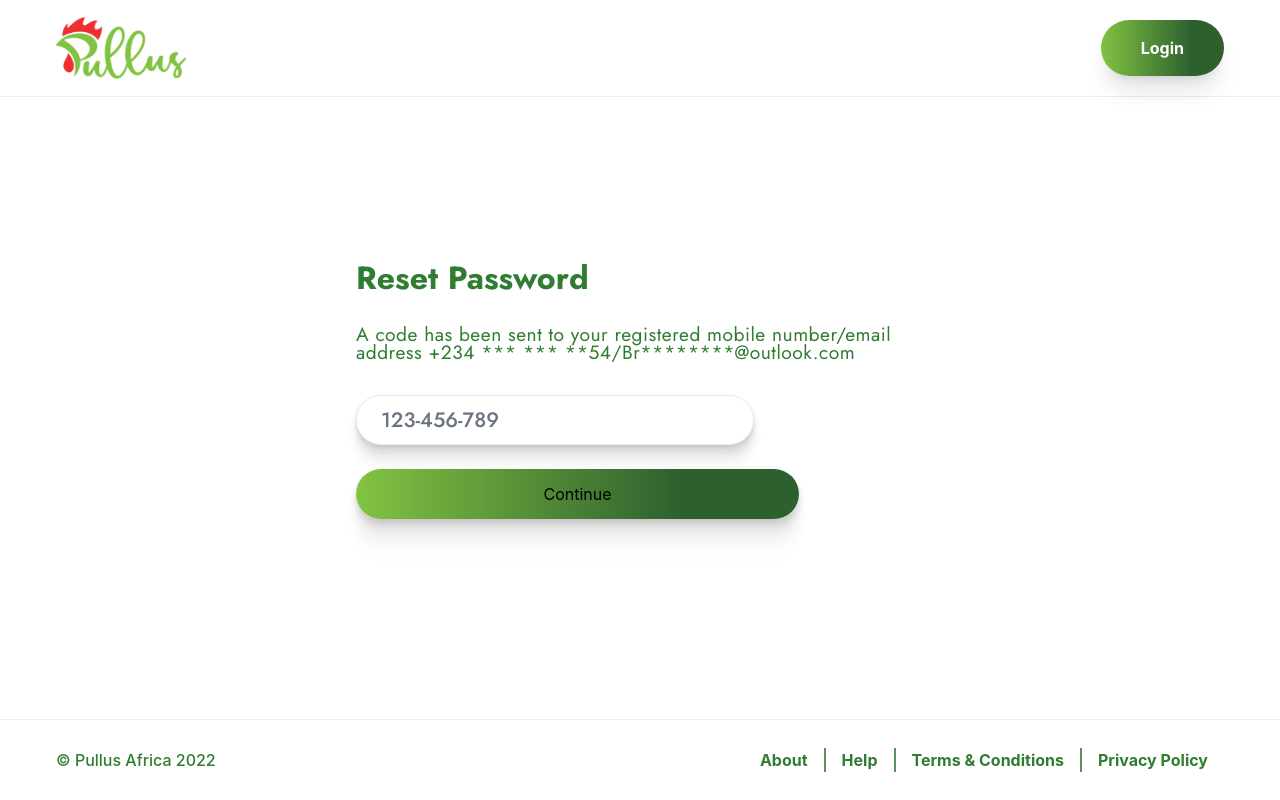
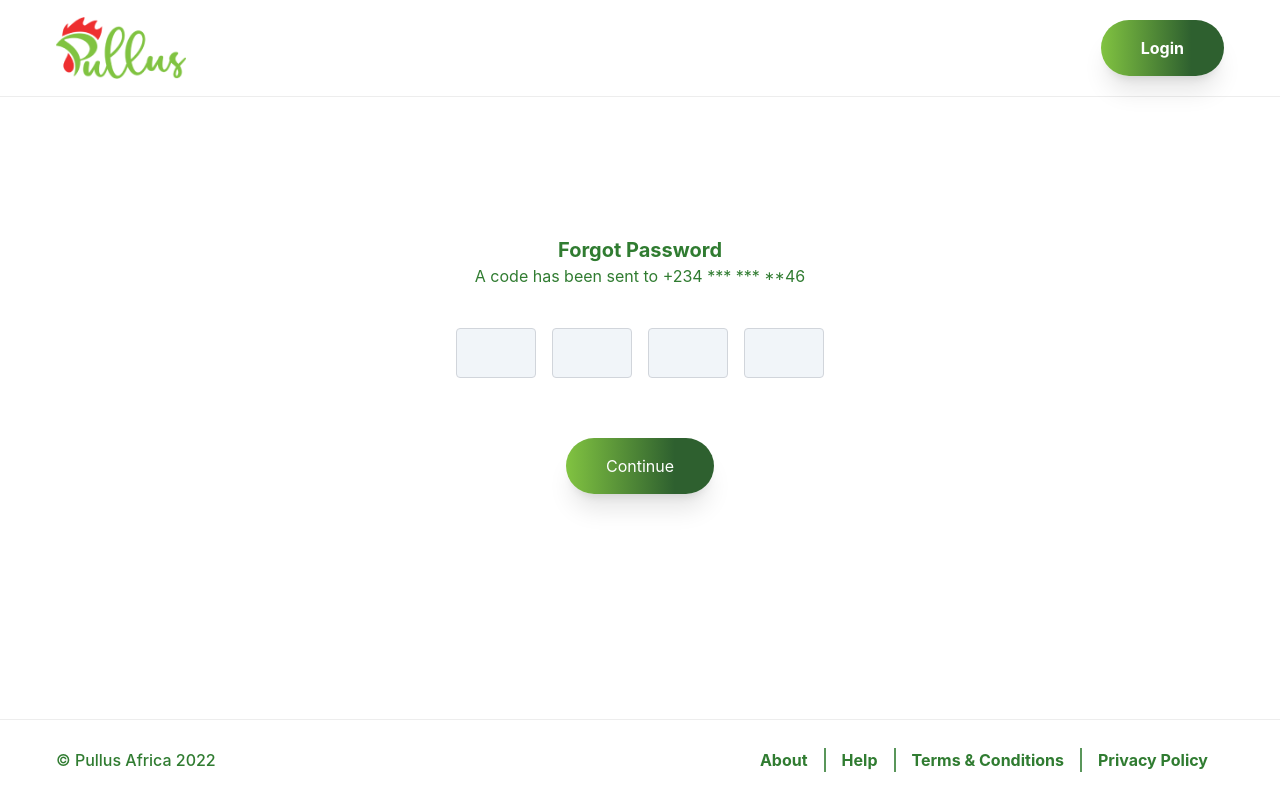
Before and after one commit to codingSlimey/PullusProject, a React (Create React App) app in the folder pullus-app/: page /reset-password in a window 1280 px wide. Built offline with nearby package versions, Linux system fonts and the light colour scheme; a web font is replaced by a local one.

Commit message:
switched ui for forgot password page to modal format

```diff
--- /dev/null
+++ b/package.json
@@ -0,0 +1,5 @@
+{
+  "dependencies": {
+    "form-controller-lite": "^1.0.11"
+  }
+}
--- a/pullus-app/src/components/FARMER/Input.jsx
+++ b/pullus-app/src/components/FARMER/Input.jsx
@@ -1,7 +1,7 @@
 import React from "react";
 
 export default function Input(props) {
-  const { name, label, action, } = props;
+  const { name, label, onChange, } = props;
   return (
     <>
     { label &&
@@ -13,7 +13,7 @@ export default function Input(props) {
       {/* <input type={type} placeholder={placelholder} name={name}/> */}
       <input
         {...props}
-        onChange={action}
+        onChange={onChange}
         className="h-14 px-6 placeholder:text-placeholder mb-6 shadow-lg border border-grey bg-[#fff]  w-full rounded-full  focus:outline-none  focus:border-none "
       />
     </>
--- a/pullus-app/src/components/LOGIN/ForgotPassword.js
+++ b/pullus-app/src/components/LOGIN/ForgotPassword.js
@@ -2,8 +2,20 @@ import React from 'react'
 import styles from './styles.module.css'
 import chatIcon from './icons/chatIcon.png'
 import envelopeIcon from './icons/envelopeIcon.png'
+import Button from '../FARMER/button'
+import EModal from '../../modal/EModal'
+import ResetPassword from './ResetPassword'
 
 export default function ForgotPassword() {
+	const [showModal, setShowModal] = React.useState(false);
+  const handleModal = () => {
+    setShowModal(!showModal);
+  };
+  const closeModal = (event) => {
+    if (!event.target.closest(".emodal")) {
+      setShowModal(false);
+    }
+  };
 	return (
 		<>
 			<section className={styles.forgotPassword}>
@@ -36,6 +48,27 @@ export default function ForgotPassword() {
 							<p>Br******@outlook.com</p>
 						</div>
 					</div>
+            {showModal && (
+					<div className={` z-10 fixed bg-modal left-0 top-0 h-screen  w-full  `} onClick={closeModal} >
+						<div className='emodal'>
+						<EModal modalProps={<ResetPassword/>} />
+						</div>
+
+			</div>
+			)}
+					<div className=' my-10 -mx-10' >
+						<Button
+						action={handleModal}
+						color={'fade'}
+						title={'Continue'}
+						extraClass={
+							'font-bold text-xl text-center w-full  justify-center items-center'
+						}
+
+						/>
+
+
+					</div>
 				</div>
 			</section>
 		</>
--- a/pullus-app/src/components/LOGIN/NewPassword.js
+++ b/pullus-app/src/components/LOGIN/NewPassword.js
@@ -1,38 +1,59 @@
-import React, { useState } from 'react'
-import styles from './styles.module.css'
+import React, { useState } from "react";
+// import styles from './styles.module.css'
+import Input from "../FARMER/Input";
+import Button from "../FARMER/button";
+import { useNavigate } from "react-router-dom";
 
 export default function NewPassword() {
-	const [newPassword, setNewPassword] = useState({ password: '' })
-	const [confirmation, setConfirmation] = useState({ confirmPassword: '' })
+  const [newPassword, setNewPassword] = useState('');
+  const [confirmation, setConfirmation] = useState('');
+  const navigate = useNavigate()
 
-	console.log(newPassword)
+   const handleChange = (event) => {
+	setNewPassword(event.target.value)
+   }
 
-	function handleChange(event) {
-		const { name, value } = event.target
+  function handleSubmit(event) {
+    event.preventDefault();
 
-		setNewPassword((prev) => {
-			return {
-				...prev,
-				[name]: value,
-			}
-		})
+    if (newPassword === confirmation && newPassword.length > 5 && newPassword !== '' && confirmation !== '') {
+		navigate('/farmer/production-plan')
+
+    }
+	else {
+		alert('Passwords do not match')
 	}
+  }
 
-	function handleSubmit(event) {
-		event.preventDefault()
+  return (
+    <div>
+      <form className="px-10 py-5 flex flex-col "  onSubmit={handleSubmit}>
+        <Input
+          type="password"
+          placeholder="**********"
+          label="Create Your new Password"
+          onChange={handleChange}
+          value={newPassword}
+        />
+        <Input
+          type="password"
+          placeholder="**********"
+          label="Confirm Your new Password"
+          name="confirmPassword"
+          onChange={(event) => {
+            setConfirmation(event.target.value);
+          }}
+        />
+		<div className="flex mx-auto justify-center">
+        <Button title="Continue" color={`fade`}  />
+		</div>
+      </form>
+    </div>
+  );
+}
 
-		if (newPassword.password === confirmation.confirmPassword) {
-			console.log('Submit form after confirming password.')
-		}
-	}
-
-	return (
-		<>
-			<section className={styles.forgotPassword}>
-				<form className={styles.newPasswordForm}>
-					<h2>Enter Your New Password</h2>
-
-					<input
+{
+  /* <input
 						type={'password'}
 						placeholder={'New Password'}
 						name={'password'}
@@ -50,11 +71,5 @@ export default function NewPassword() {
 								return { ...prev, [name]: value }
 							})
 						}}
-					/>
-
-					<button onClick={handleSubmit}>Continue</button>
-				</form>
-			</section>
-		</>
-	)
+					/> */
 }
--- a/pullus-app/src/components/LOGIN/ResetPassword.js
+++ b/pullus-app/src/components/LOGIN/ResetPassword.js
@@ -2,48 +2,70 @@ import React, { useState } from 'react'
 import styles from './styles.module.css'
 import Navbar from '../NAVBAR/Navbar'
 import Footer from '../FOOTER/Footer'
+import Button from '../FARMER/button'
+import NewPassword from './NewPassword'
 
 export default function ResetPassword() {
-	const [data, setData] = useState({ code: '' })
+	const [display, setDisplay] = React.useState("first")
+  const second = () => {
+    setDisplay("second")
+  }
+  const third = () => {
+    setDisplay("third")
+  }
+  const fourth = () => {
+    setDisplay("fourth")
+  }
 
-	console.log(data)
-
-	function handleChange(event) {
-		const { name, value } = event.target
-
-		setData((prev) => {
-			return {
-				...prev,
-				[name]: value,
-			}
-		})
-	}
-
+	const [input, setInput]= useState(Array(4).fill(null));
+    const [isTyped , setIstyped]= useState(false)
+    const handleChange = (e, index)=>{
+        const {value}= e.target
+        const newInput = [...input]
+        newInput[index] =value
+        setInput(newInput)
+        if(newInput){
+            setIstyped(true)
+        }
+    }
+    const handleInputFocus = (e) => {
+        setTimeout(() =>  {
+            e.target.type='password'
+        }
+        , 1000);
+      };
 	return (
 		<>
-			<section className={styles.forgotPassword}>
-				<div className={styles.reset}>
-					<h1>Reset Password</h1>
+		<div   className='my-20   mx-3 md:mx-auto rounded-xl md:w-10/12 lg:w-1/2 h-auto py-10 bg-white' >
+		{display === "first" &&
+		<div>
 
-					<p>
-						A code has been sent to your registered mobile number/email address{' '}
-						{'+234 *** *** **54/Br********@outlook.com'}
-					</p>
+      <div className='px-10 py-5 ' >
+<div className='flex flex-col items-start md:items-center' >
+      <h1 className='text-primary font-bold text-xl' >Forgot Password</h1>
+        <h1 className='text-primary items-start' >A code has been sent to +234 *** *** **46 </h1>
 
-					<form>
-						<input
-							type={'text'}
-							placeholder={'123-456-789'}
-							className={styles.resetCodeInp}
-							name={'code'}
-							value={data.code}
-							onChange={handleChange}
-						/>
-
-						<button>Continue</button>
-					</form>
-				</div>
-			</section>
+       </div>
+        <div className='my-10'>
+            {input.map((input, index)=>{
+                return(
+                    <input onFocus={handleInputFocus} type='text' maxLength='1' value={input} onChange={(e)=> handleChange(e, index)}  className= "mx-2 w-14 md:w-20 py-2 px-4 text-center bg-slate-100 text-primary text-2xl rounded border border-gray-300 focus:outline-none focus:ring-2 focus:ring-primary focus:border-transparent" />
+                )
+            })}
+        </div>
+         </div>
+         <div className='flex justify-center' >
+         <Button
+        title=" Continue "
+        color={`fade`}
+        action={second}
+        />
+           </div>
+    </div> }
+	{display === "second" &&
+	  <NewPassword  action={third}  />
+	}
+		</div>
 		</>
 	)
 }
--- a/pullus-app/src/components/LOGIN/styles.module.css
+++ b/pullus-app/src/components/LOGIN/styles.module.css
@@ -150,6 +150,7 @@
     justify-content: center;
     align-items: center;
     min-height: 75vh;
+    /* margin: 0 auto; */
 }
 
 .forgot {
```
